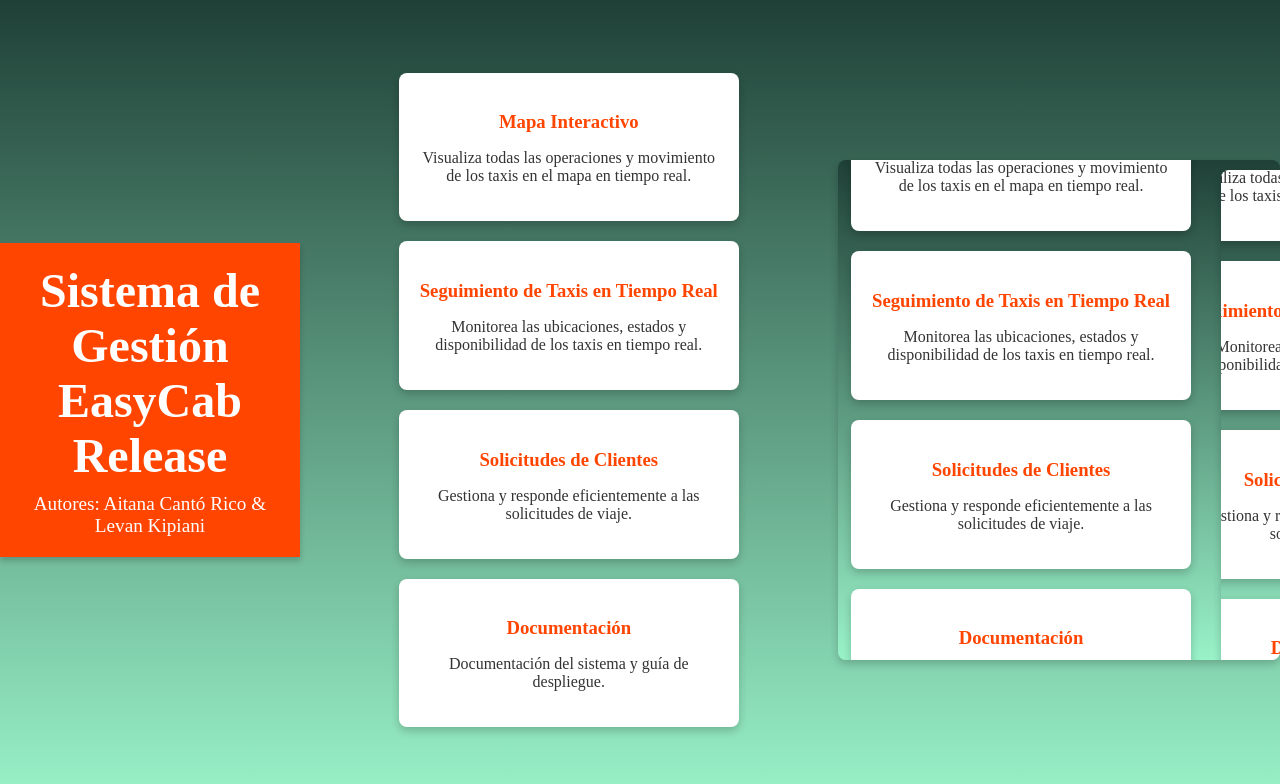
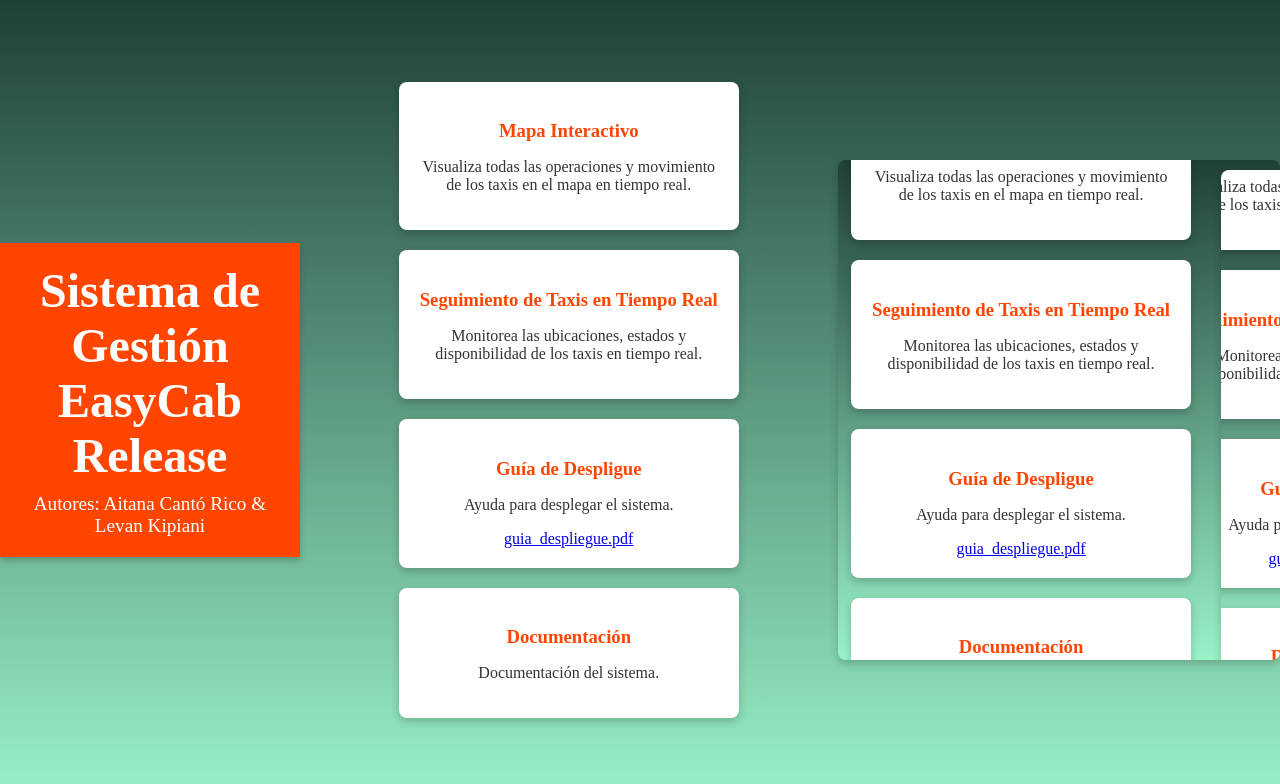
Before and after one commit to aitanacanto/EasyCab-Sistemas-Distribuidos, an Astro site in the folder front/: page / in a window 1280 px wide. Built offline with nearby package versions, Linux system fonts and the light colour scheme; Astro itself is replaced by a stand-in of ours.

Commit message:
DOCUMENTACION EN EL FRONT

```diff
--- a/front/package.json
+++ b/front/package.json
@@ -9,6 +9,7 @@
     "astro": "astro"
   },
   "dependencies": {
+    "@astrojs/markdown-remark": "^6.0.1",
     "@astrojs/react": "^4.1.0",
     "astro": "^5.0.5",
     "react": "^19.0.0",
--- a/front/src/pages/index.astro
+++ b/front/src/pages/index.astro
@@ -1,6 +1,5 @@
 ---
 import Layout from '../layouts/Layout.astro';
-import RealTimeMap from '../components/RealTimeMap.jsx';
 ---
 
 <Layout>
@@ -123,13 +122,14 @@ import RealTimeMap from '../components/RealTimeMap.jsx';
     </div>
 
     <div class="card">
-      <h3>Solicitudes de Clientes</h3>
-      <p>Gestiona y responde eficientemente a las solicitudes de viaje.</p>
+      <h3>Guía de Despligue</h3>
+      <p>Ayuda para desplegar el sistema.</p>
+      <a href="/documents/guia_despliegue.pdf" target="_blank" class="btn">guia_despliegue.pdf</a>
     </div>
 
     <div class="card">
       <h3>Documentación</h3>
-      <p>Documentación del sistema y guía de despliegue.</p>
+      <p>Documentación del sistema.</p>
     </div>
   </div>
   <iframe
```
Also changed, not shown: front/src/pages/mapa.html (+5 -1 lines), 2 other files.
